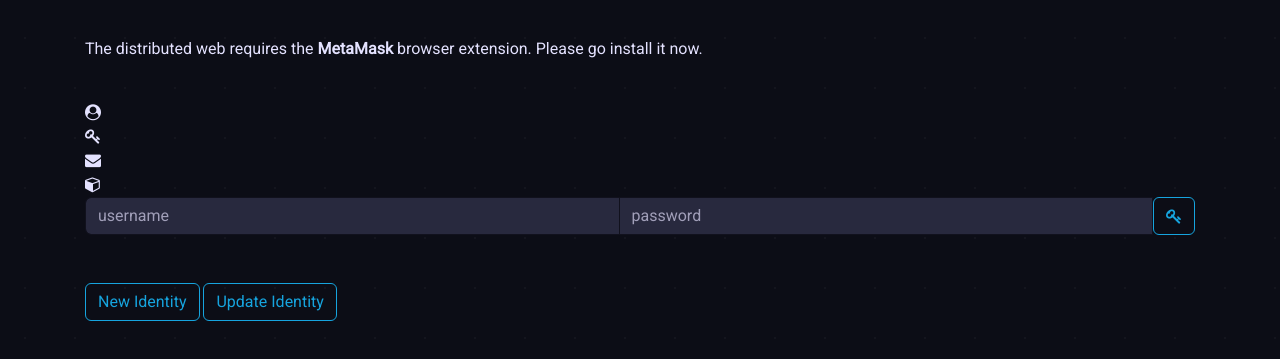
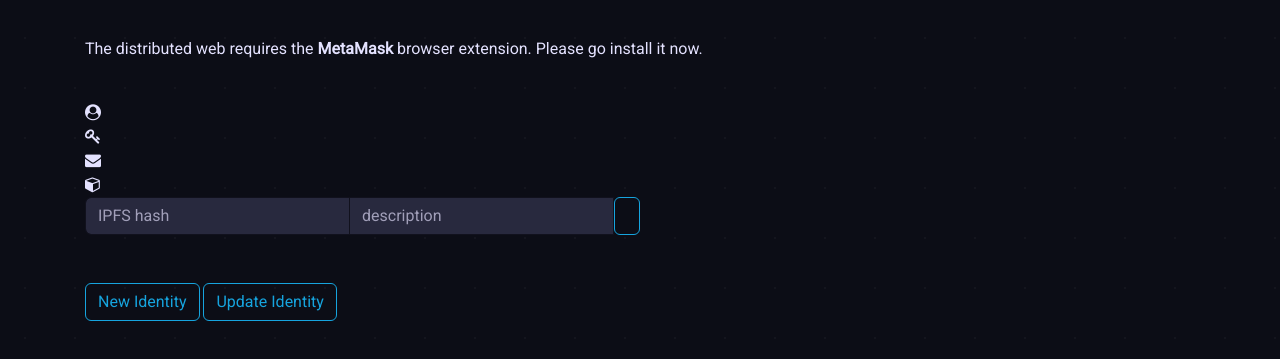
Before and after one commit to pierce403/discoball, a plain HTML site: page index.html in a window 1280 px wide. Shown: the part 187-546 px from the top of the page. Drawn offline with nearby package versions, Linux system fonts and the light colour scheme; a web font is replaced by a local one.

Commit message:
cleaned up the submission form

```diff
--- a/index.html
+++ b/index.html
@@ -62,10 +62,10 @@
       <span class="fa fa-cube"></span> <span id="ipfs"></span><br>
 
 
-<div class="input-group w-100">
-    <input class="form-control" id="inlineFormInputGroup" name="username" placeholder="username" required="" size="20" type="text" value="">
-    <input class="form-control" id="inlineFormInputGroup" name="password" placeholder="password" required="" size="20" type="password" value="">
-    <button type="submit" class="btn btn-outline-secondary fa fa-key"></button>
+<div class="input-group w-50">
+    <input class="form-control" id="inlineFormInputGroup" name="hash" placeholder="IPFS hash" required="" size="46" type="text" value="">
+    <input class="form-control" id="inlineFormInputGroup" name="description" placeholder="description" required="" size="32" type="text" value="">
+    <button type="submit" class="btn btn-outline-secondary fa fa-qube"></button>
   </div>
 
 
```
